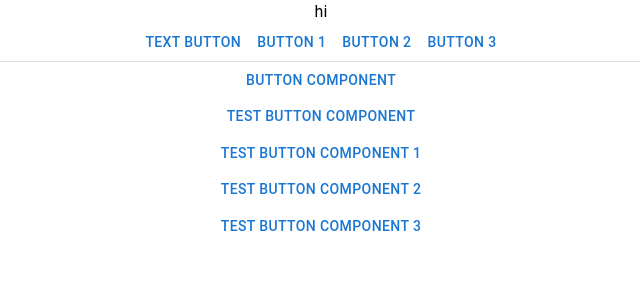
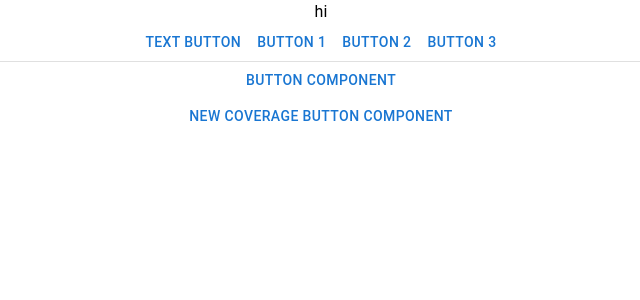
Before and after one commit to s-vasu/sonar-setup, a React (Create React App) app in the folder demo-app/: page / in a window 1280 px wide. Shown: the top 300 px of the page, without its empty margins (319-959 px from the left). Built offline with nearby package versions, Linux system fonts and the light colour scheme.

Commit message:
coverage check 1

```diff
--- a/demo-app/src/App.tsx
+++ b/demo-app/src/App.tsx
@@ -19,10 +19,8 @@
         <Button>Button 3</Button>
         <DividerLine />
         <ButtonComp text="button component" />
-        <ButtonComp text="test button component" />
-        <ButtonComp text="test button component 1" />
-        <ButtonComp text="test button component 2" />
-        <ButtonComp text="test button component 3" />
+        <ButtonComp text="new coverage button component" />
+
       </Box>
     </div>
   );
```
